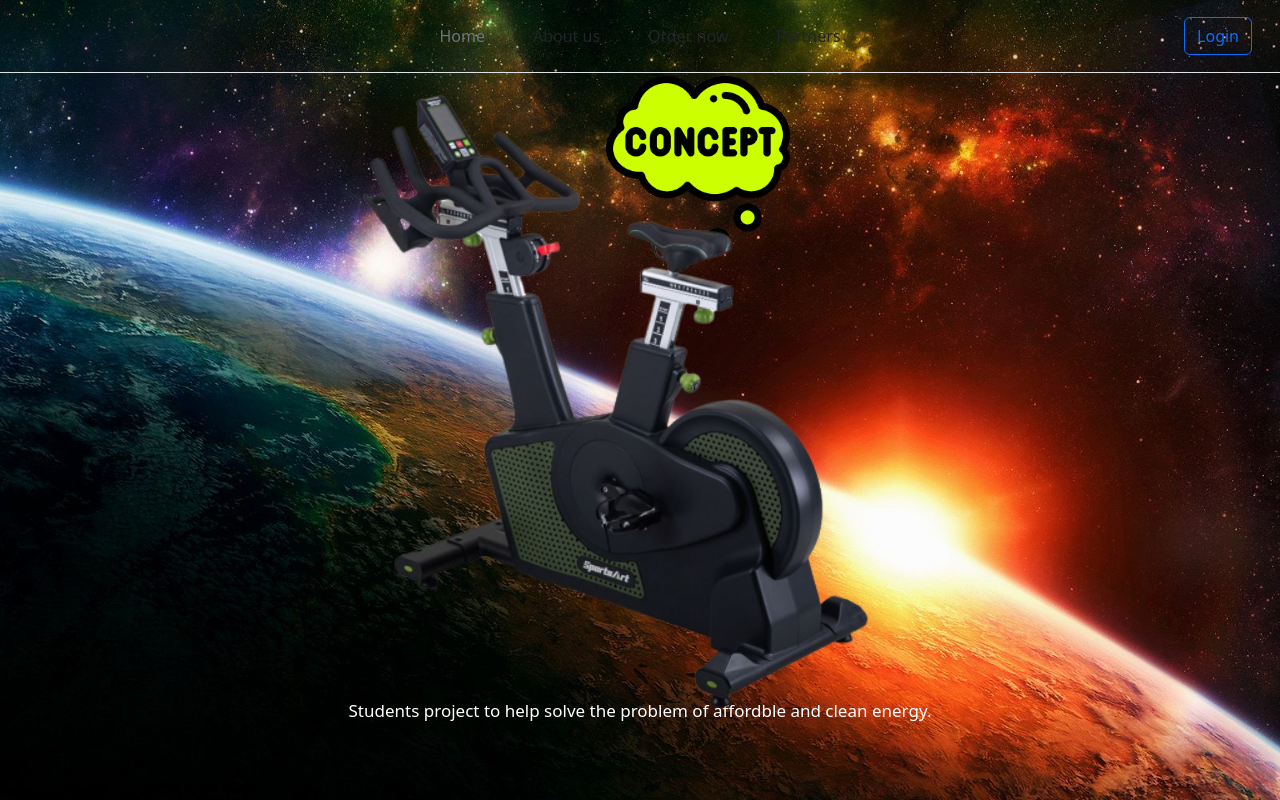
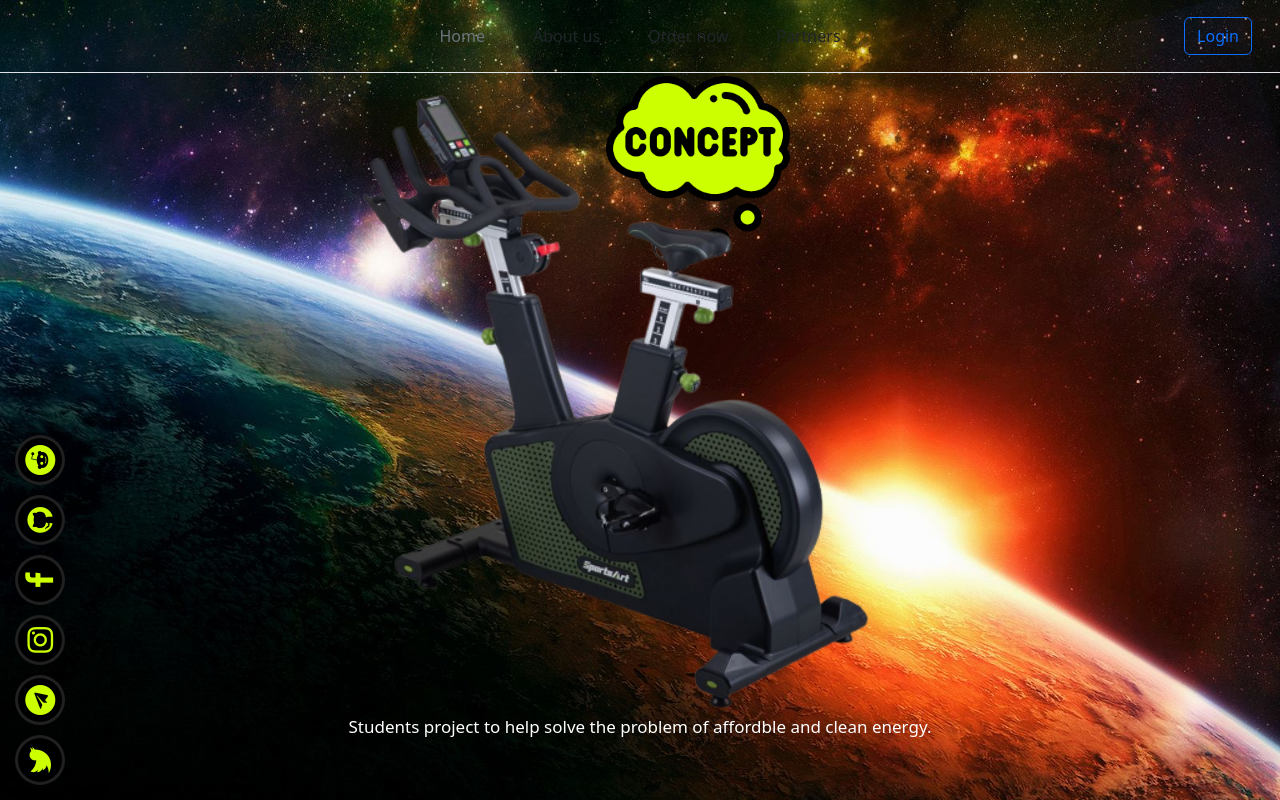
Before and after one commit to ix3bd2/TheChallenge, a Vue app in the folder frontend/: page / in a window 1280 px wide. Built offline with nearby package versions, Linux system fonts and the light colour scheme.

Commit message:
added more stuff

```diff
--- a/frontend/index.html
+++ b/frontend/index.html
@@ -1,8 +1,9 @@
 <!DOCTYPE html>
 <html lang="en">
-  <head>
+
+<head>
     <meta charset="UTF-8">
-
+    <link rel="stylesheet" href="https://cdnjs.cloudflare.com/ajax/libs/font-awesome/4.7.0/css/font-awesome.min.css">
     <!-- Latest compiled and minified CSS -->
     <link rel="stylesheet" href="https://cdn.jsdelivr.net/npm/bootstrap@5.2.2/dist/css/bootstrap.min.css">
 
@@ -12,9 +13,11 @@
     <link rel="icon" href="/favicon.ico">
     <meta name="viewport" content="width=device-width, initial-scale=1.0">
     <title>Vite App</title>
-  </head>
-  <body>
+</head>
+
+<body>
     <div id="app"></div>
     <script type="module" src="/src/main.js"></script>
-  </body>
+</body>
+
 </html>
--- a/frontend/src/App.vue
+++ b/frontend/src/App.vue
@@ -5,14 +5,16 @@ import { RouterLink, RouterView } from "vue-router";
 <template>
   <div>
     <nav-bar/>
+    <left-nav-bar/>
     <RouterView />
   </div>
 </template>
 
 <script>
 import NavBar from "./components/Navbar.vue";
+import LeftNavBar from "./components/LeftNavbar.vue";
 export default {
-  components: { NavBar },
+  components: { NavBar, LeftNavBar },
   name: "App",
 };
 </script>
--- a/frontend/src/components/HomePage.vue
+++ b/frontend/src/components/HomePage.vue
@@ -36,7 +36,7 @@ export default {};
   font-size: 17px;
   position: absolute;
   left: 50%;
-  bottom: 5%;
+  bottom: 3%;
   transform: translate(-50%, -50%);
 }
 .concept-equipment {
--- a/frontend/src/components/LeftNavbar.vue
+++ b/frontend/src/components/LeftNavbar.vue
@@ -1,13 +1,82 @@
 <template>
+  <div class="main-left-navbar">
+    <div class="icon-bg">
+    <a href="#" class="fa fa-reddit"></a>
+    </div>
+        <div>
 
+    <a href="#" class="fa fa-github"></a>
+    </div>
+        <div class="icon-bg">
+
+    <a href="#" class="fa fa-facebook"></a>
+    </div>
+        <div class="icon-bg">
+
+    <a href="#" class="fa fa-instagram"></a>
+    </div>
+        <div class="icon-bg">
+
+    <a href="#" class="fa fa-telegram"></a>
+    </div>
+        <div class="icon-bg">
+
+    <a href="#" class="fa fa-twitter"></a>
+    </div>
+  </div>
 </template>
 
 <script>
-export default {
-
-}
+export default {};
 </script>
 
 <style>
+.main-left-navbar {
+}
+.fa-twitter{
+    bottom: 40px;
+    left: 40px;
+}
+.fa-telegram{
+    bottom: 100px;
+    left: 40px;
+}
+.fa-instagram{
+    bottom: 160px;
+    left: 40px;
+}
+.fa-facebook{
+    bottom: 220px;
+    left: 40px;
+}
+.fa-github{
+    bottom: 280px;
+    left: 40px;
+}
+.fa-reddit{
+    bottom: 340px;
+    left: 40px;
+}
+.fa {
+  position: absolute;
+  transform: translate(-50%,-50%);
+  border: 3px solid rgba(128, 128, 128, 0.25);
+  text-align: center;
+  margin-top: 10%;
+  text-decoration: none;
+  font-size: 30px;
+  width: 50px;
+  height: 50px;
+  line-height: 45px;
+  border-radius: 50%;
+  rotate: 270deg;
+  background-color: black;
+  color: #ccff00;
+}
+.fa:hover{
+    color: white;
+}
+.icon-bg{
 
+}
 </style>
```
